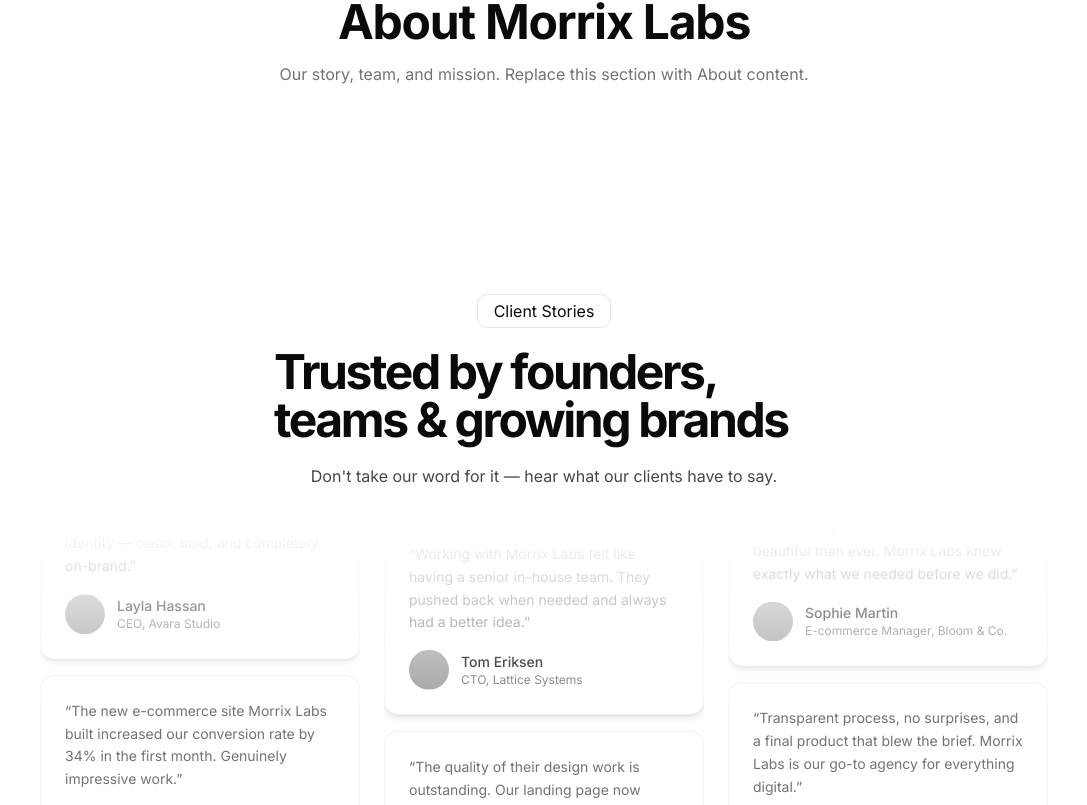
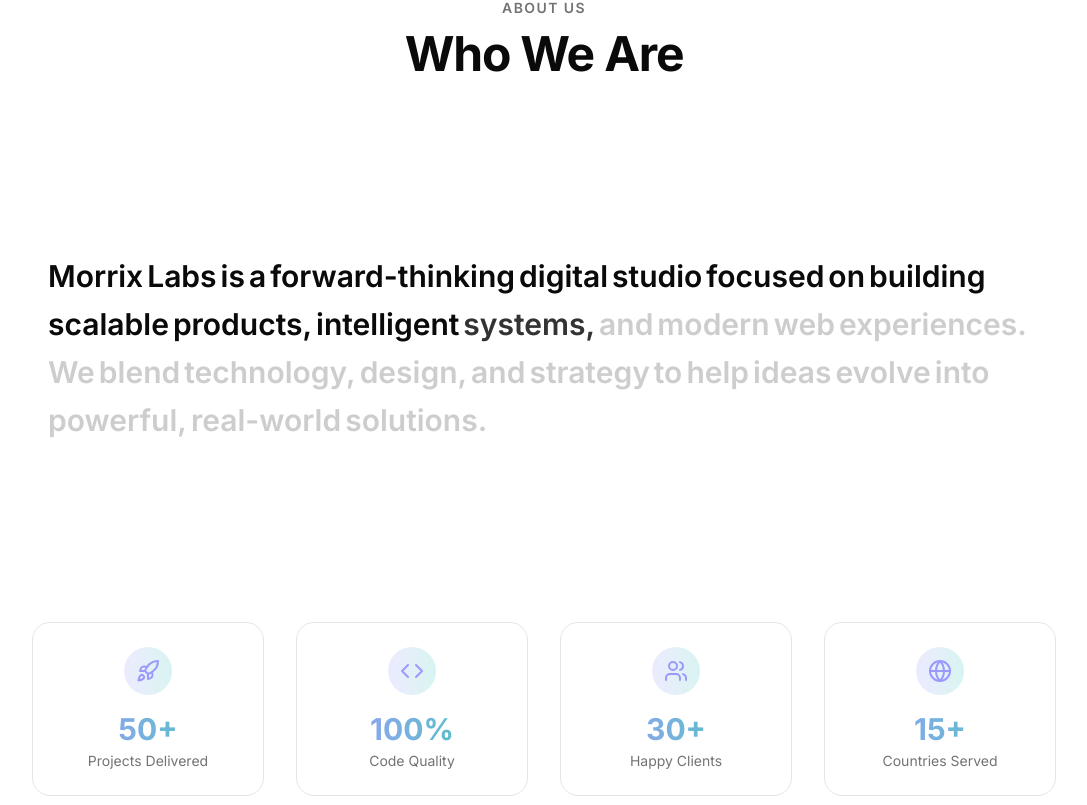
Before and after one commit to j1kn/Morrix-Labs, a Next.js app: page / in a window 1280 px wide. Shown: the part 5395-6200 px from the top of the page, without its empty margins (96-1183 px from the left). Built offline with nearby package versions, Linux system fonts and the light colour scheme; grey boxes are pictures that could not be loaded.

Commit message:
Add MagicText component and About Us section with scroll animation

```diff
--- a/components/blocks/about-section.tsx
+++ b/components/blocks/about-section.tsx
@@ -1,10 +1,75 @@
+'use client';
+
+import { motion } from 'motion/react';
+import { MagicText } from '@/components/ui/magic-text';
+import { Rocket, Code, Users, Globe } from 'lucide-react';
+
+const stats = [
+  { icon: Rocket, value: '50+', label: 'Projects Delivered' },
+  { icon: Code, value: '100%', label: 'Code Quality' },
+  { icon: Users, value: '30+', label: 'Happy Clients' },
+  { icon: Globe, value: '15+', label: 'Countries Served' },
+];
+
 export default function AboutSection() {
-    return (
-        <section id="about" className="py-16 md:py-32 flex flex-col items-center justify-center text-center px-6">
-            <h2 className="text-3xl font-bold tracking-tight md:text-5xl">About Morrix Labs</h2>
-            <p className="text-muted-foreground mt-4 max-w-xl">
-                Our story, team, and mission. Replace this section with About content.
-            </p>
-        </section>
-    );
+  return (
+    <section id="about" className="py-24 md:py-32">
+      <div className="container">
+        <div className="mx-auto max-w-5xl">
+          <motion.div
+            initial={{ opacity: 0, y: 20 }}
+            whileInView={{ opacity: 1, y: 0 }}
+            transition={{ duration: 0.5 }}
+            viewport={{ once: true }}
+            className="text-center mb-16"
+          >
+            <p className="text-sm font-semibold uppercase tracking-widest text-muted-foreground mb-3">About Us</p>
+            <h2 className="text-3xl font-bold tracking-tight md:text-5xl">
+              Who We Are
+            </h2>
+          </motion.div>
+
+          <div className="relative min-h-[400px] flex items-center justify-center">
+            <div className="absolute inset-0 bg-gradient-to-b from-transparent via-background to-transparent" />
+            <div className="relative z-10">
+              <MagicText
+                text="Morrix Labs is a forward-thinking digital studio focused on building scalable products, intelligent systems, and modern web experiences. We blend technology, design, and strategy to help ideas evolve into powerful, real-world solutions."
+                className="text-2xl md:text-3xl lg:text-4xl text-center"
+              />
+            </div>
+          </div>
+
+          <motion.div
+            initial={{ opacity: 0, y: 40 }}
+            whileInView={{ opacity: 1, y: 0 }}
+            transition={{ duration: 0.6, delay: 0.3 }}
+            viewport={{ once: true }}
+            className="grid grid-cols-2 md:grid-cols-4 gap-8 mt-20"
+          >
+            {stats.map((stat, index) => {
+              const Icon = stat.icon;
+              return (
+                <motion.div
+                  key={index}
+                  initial={{ opacity: 0, scale: 0.9 }}
+                  whileInView={{ opacity: 1, scale: 1 }}
+                  transition={{ duration: 0.4, delay: 0.1 * index }}
+                  viewport={{ once: true }}
+                  className="text-center p-6 rounded-2xl border bg-card hover:bg-muted/50 transition-colors"
+                >
+                  <div className="mx-auto w-12 h-12 rounded-full bg-gradient-to-r from-[#9B99FE]/20 to-[#2BC8B7]/20 flex items-center justify-center mb-4">
+                    <Icon className="w-6 h-6 text-[#9B99FE]" />
+                  </div>
+                  <p className="text-3xl font-bold bg-gradient-to-r from-[#9B99FE] to-[#2BC8B7] bg-clip-text text-transparent">
+                    {stat.value}
+                  </p>
+                  <p className="text-sm text-muted-foreground mt-1">{stat.label}</p>
+                </motion.div>
+              );
+            })}
+          </motion.div>
+        </div>
+      </div>
+    </section>
+  );
 }
--- /dev/null
+++ b/components/ui/magic-text.tsx
@@ -0,0 +1,54 @@
+"use client"
+
+import * as React from "react"
+
+import { motion, useScroll, useTransform } from "motion/react";
+import { useRef } from "react";
+
+export interface MagicTextProps {
+  text: string;
+  className?: string;
+}
+
+interface WordProps {
+  children: string;
+  progress: any;
+  range: number[];
+}
+
+const Word: React.FC<WordProps> = ({ children, progress, range }) => {
+  const opacity = useTransform(progress, range, [0, 1]);
+
+  return (
+    <span className="relative mt-[12px] mr-1 text-3xl font-semibold">
+      <span className="absolute opacity-20">{children}</span>
+      <motion.span style={{ opacity: opacity }}>{children}</motion.span>
+    </span>
+  );
+};
+
+export const MagicText: React.FC<MagicTextProps> = ({ text, className }) => {
+  const container = useRef(null);
+
+  const { scrollYProgress } = useScroll({
+    target: container,
+    offset: ["start 0.9", "start 0.25"],
+  });
+
+  const words = text.split(" ");
+
+  return (
+    <p ref={container} className={`flex flex-wrap leading-[0.5] p-4 ${className || ''}`}>
+      {words.map((word, i) => {
+        const start = i / words.length;
+        const end = start + 1 / words.length;
+
+        return (
+          <Word key={i} progress={scrollYProgress} range={[start, end]}>
+            {word}
+          </Word>
+        );
+      })}
+    </p>
+  );
+};
```
